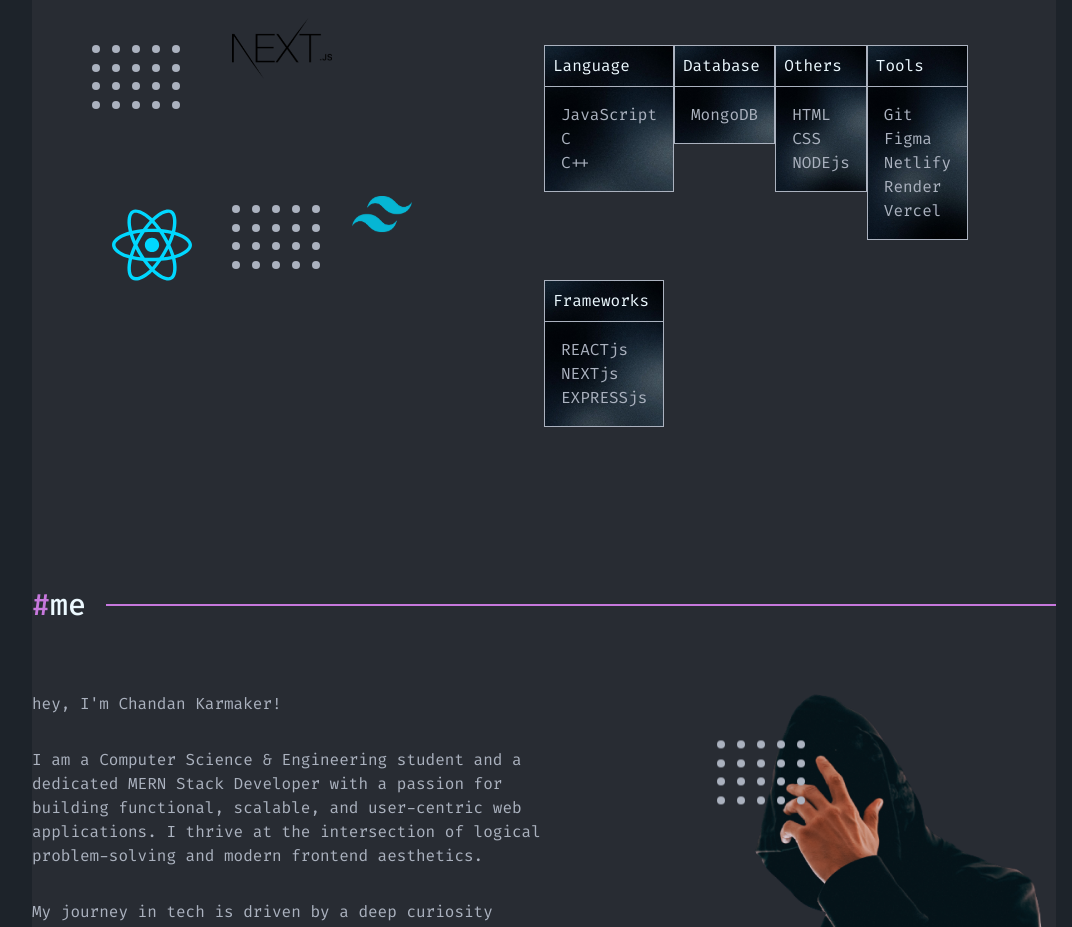
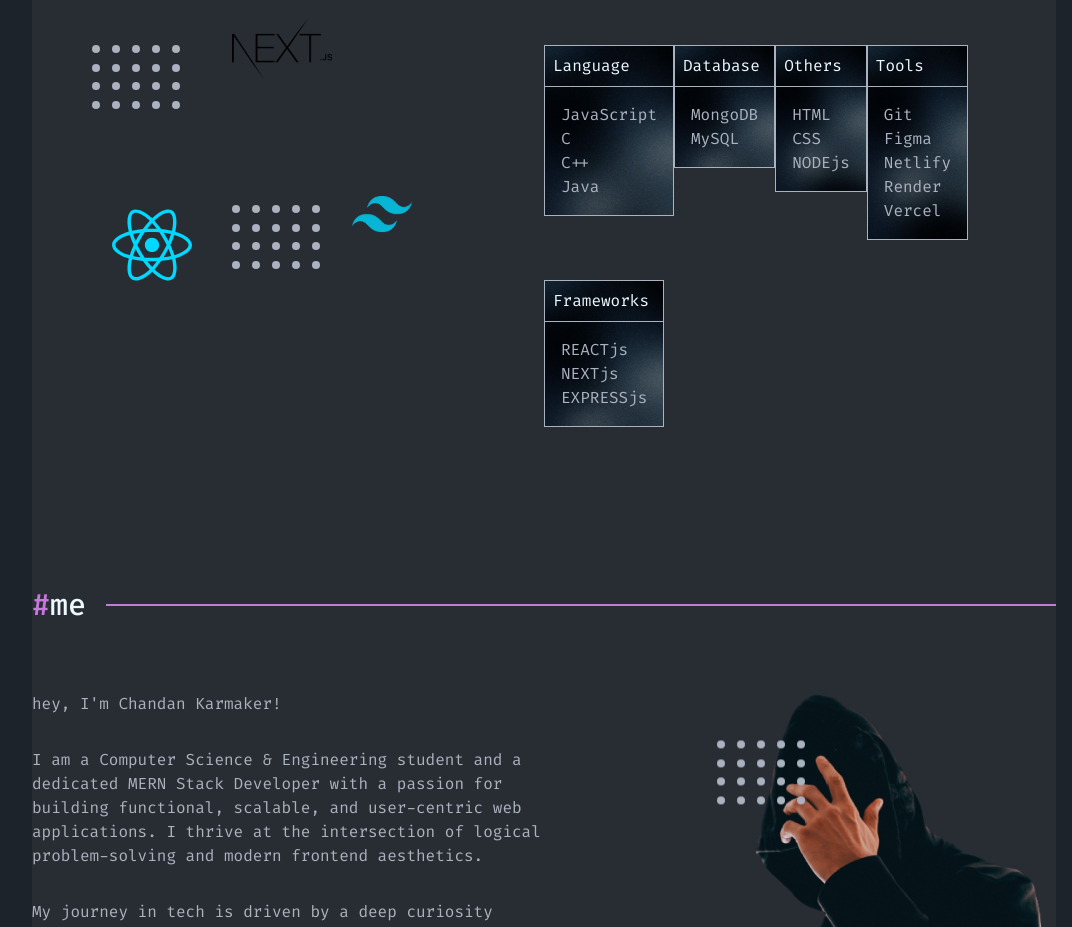
Before and after one commit to chandan-d-karmaker/my-portfolio, a React (Vite) app: page / in a window 1280 px wide. Shown: the part 2425-3352 px from the top of the page, without its empty margins (96-1168 px from the left). Built offline with nearby package versions, Linux system fonts and the light colour scheme.

Commit message:
updated skills with java and mysql

```diff
--- a/src/components/skills.jsx
+++ b/src/components/skills.jsx
@@ -50,6 +50,7 @@
                                     <SkillBadge>JavaScript</SkillBadge>
                                     <SkillBadge>C</SkillBadge>
                                     <SkillBadge>C++</SkillBadge>
+                                    <SkillBadge>Java</SkillBadge>
                                 </div>
                             </div>
                         </div>
@@ -62,6 +63,7 @@
                             <div className='p-4 space-y-4'>
                                 <div>
                                     <SkillBadge>MongoDB</SkillBadge>
+                                    <SkillBadge>MySQL</SkillBadge>
                                 </div>
                             </div>
                         </div>
@@ -106,7 +108,6 @@
                                     <SkillBadge>REACTjs</SkillBadge>
                                     <SkillBadge>NEXTjs</SkillBadge>
                                     <SkillBadge>EXPRESSjs</SkillBadge>
-
                                 </div>
                             </div>
                         </div>
```
Also changed, not shown: 1 other file (tests, documents, lock files or other folders).
